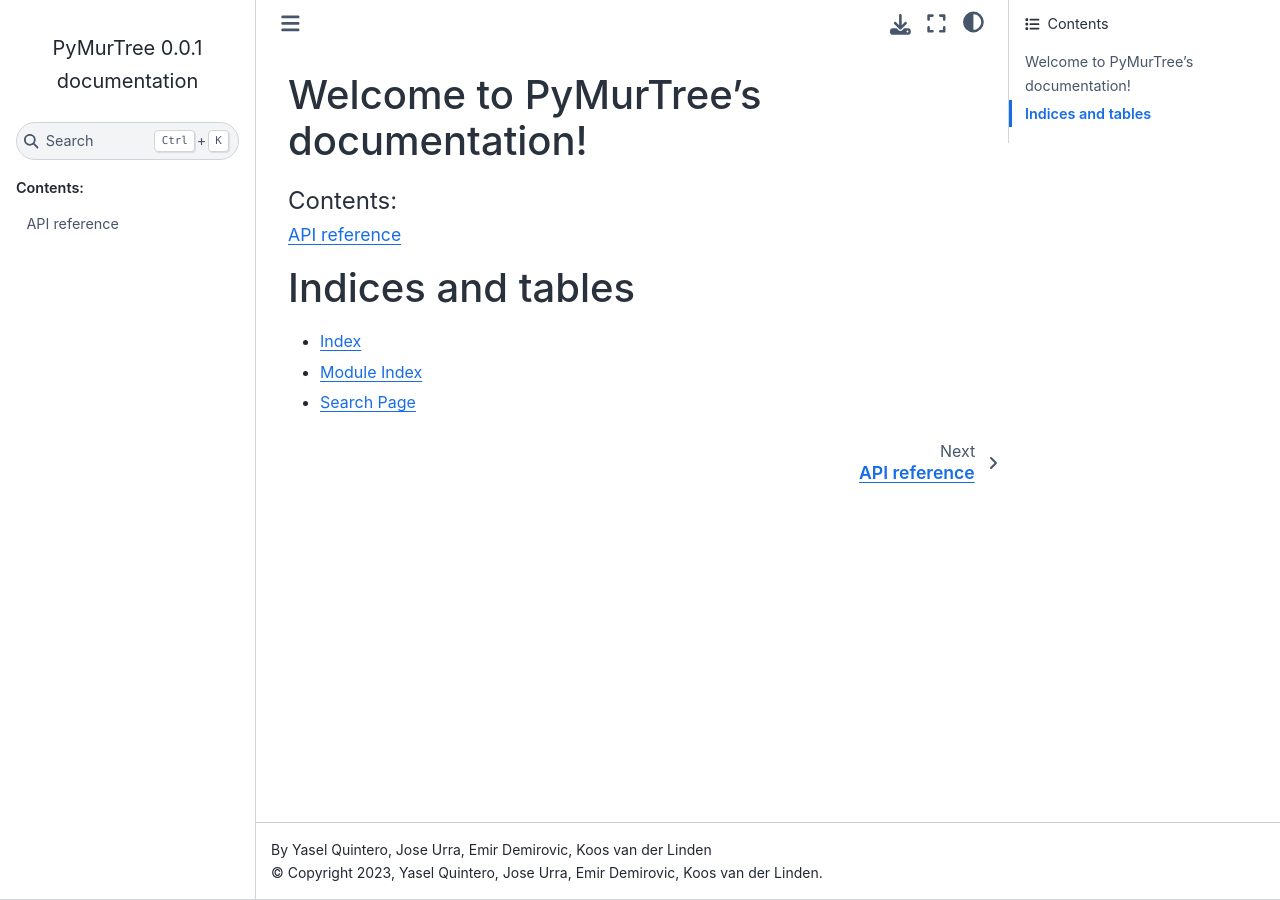
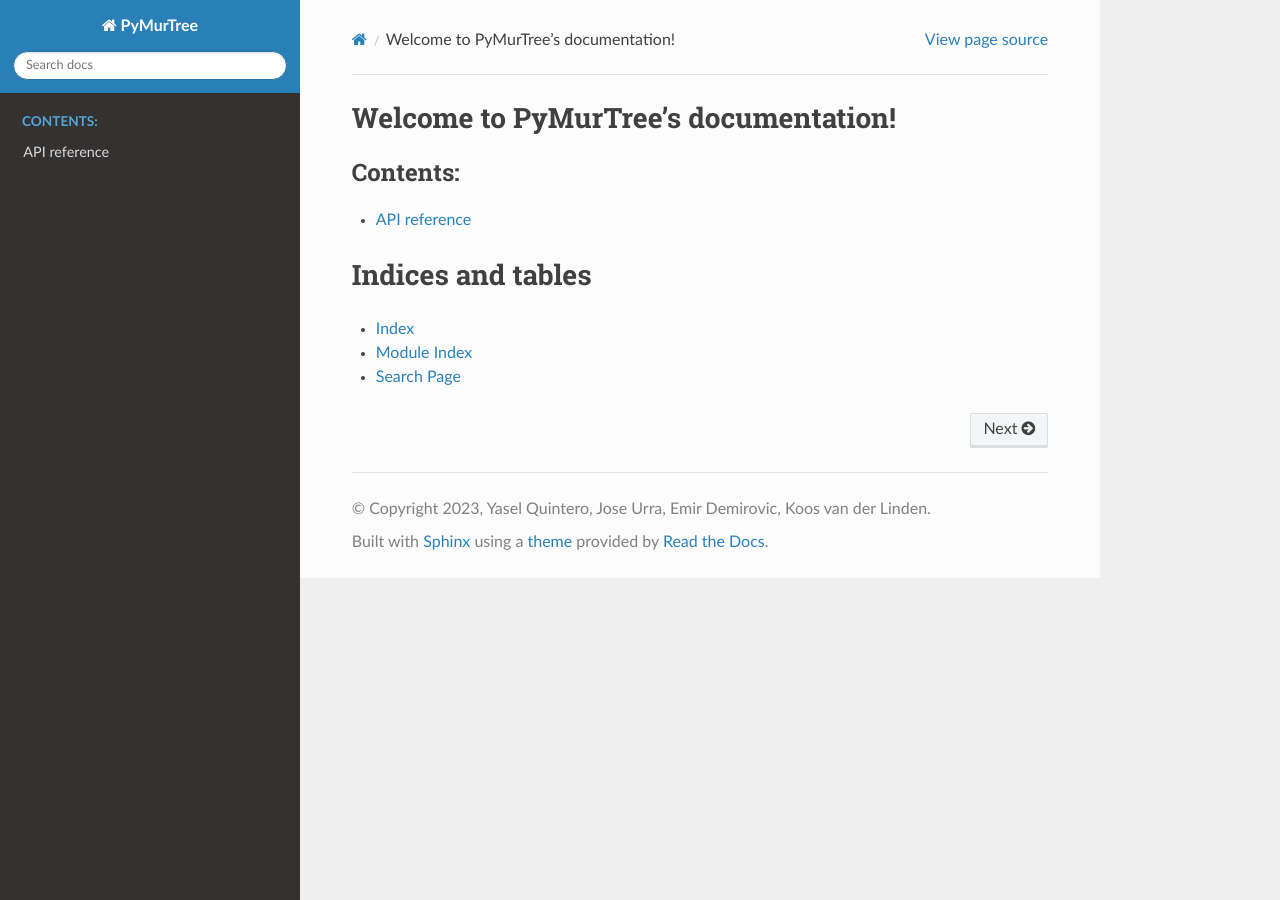
Before and after one commit to jurra/pymurtree, a Sphinx documentation site: the page built from docs/index.rst, in a window 1280 px wide. Built offline with Sphinx 7.4.7 and the Read the Docs theme 2.0.0, drawn with Linux system fonts in a browser that asks for light colours.

Commit message:
Changed theme for better documentation presentation

```diff
--- a/docs/conf.py
+++ b/docs/conf.py
@@ -8,11 +8,11 @@
 
 import os
 import sys
+import shutil
 
 sys.path.insert(0, os.path.abspath('../src/pymurtree'))
-# Check path
-# print("Path:")
-# print(sys.path)
+
+shutil.copyfile('../README.md', './readme.md')
 
 project = 'PyMurTree'
 copyright = '2023, Yasel Quintero, Jose Urra, Emir Demirovic, Koos van der Linden'
@@ -25,8 +25,13 @@
 extensions = [
     'sphinx.ext.autodoc',
     'sphinx.ext.napoleon',
-    'sphinx.ext.coverage'
+    'sphinx.ext.coverage',
+    'sphinx.ext.githubpages',
+    'myst_parser',
+    'sphinx_rtd_theme'
 ]
+
+source_suffix = ['.rst', '.md']
 
 # Specify autodoc settings
 napoleon_numpy_docstring = True
@@ -42,5 +47,5 @@
 # -- Options for HTML output -------------------------------------------------
 # https://www.sphinx-doc.org/en/master/usage/configuration.html#options-for-html-output
 
-html_theme = 'sphinx_book_theme'
+html_theme = 'sphinx_rtd_theme'
 html_static_path = ['_static']
--- a/pyproject.toml
+++ b/pyproject.toml
@@ -69,7 +69,7 @@
 
 docs = [
   "sphinx",
-  "sphinx-book-theme"
+  'myst-parser',
 ]
 
 [tool.pytest.ini_options]
```
